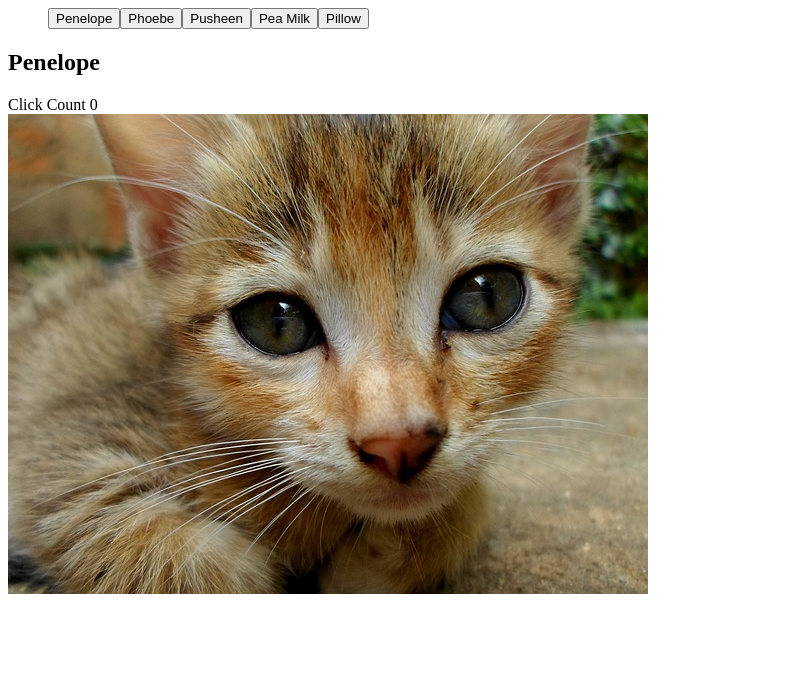
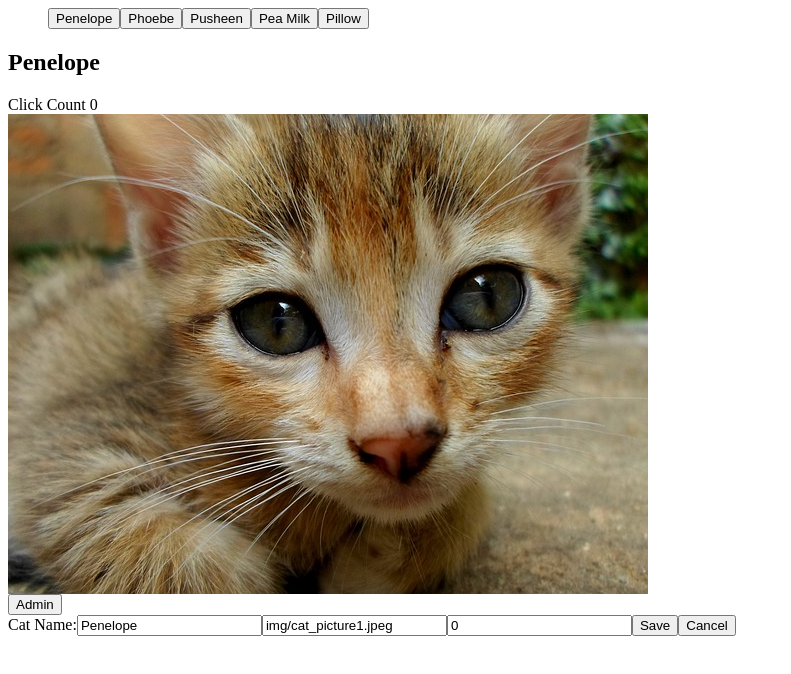
Before and after one commit to noreenwu/cat-clicker, a plain HTML site: page index.html in a window 1280 px wide. Shown: the whole page, without its empty margins (0-791 px from the left). Drawn offline with Linux system fonts and the light colour scheme.

Commit message:
feat: putting in functionality to allow administrative control over some of the cat fields.

```diff
--- a/index.html
+++ b/index.html
@@ -12,6 +12,10 @@
      <img id="cat-img" src="" alt="cute cat"></img>
   </div>
 
+  <div id="admin-area">
+     <button id="admin-button" type="button">Admin</button>
+  </div>
+
   <script src="js/app.js"></script>
 </body>
 
--- a/js/app.js
+++ b/js/app.js
@@ -1,5 +1,6 @@
 var model = {
   currentCat: null,
+  adminOnline: true,
   cats: [
     {
       clickCount: 0,
@@ -36,8 +37,12 @@ var model = {
     return this.cats[this.currentCat].clickCount;
   },
 
-  getName: function() {
+  getName: function() {              // returns name of the current cat
     return this.cats[this.currentCat].name;
+  },
+
+  setName: function(name) {
+    this.cats[this.currentCat].name = name;
   },
 
   getImgSrc: function() {
@@ -48,12 +53,18 @@ var model = {
     return this.cats.length;
   },
 
-  getSpecificCatName: function(i) {
+  getSpecificCatName: function(i) {   // return cat name based on index i
     return this.cats[i].name;
   },
 
   incrementClickCounter: function() {
-    this.cats[this.currentCat].clickCount++;
+    if (this.adminOnline == false) {   // don't make changes if Admin is on
+      this.cats[this.currentCat].clickCount++;
+    }
+  },
+
+  getImgSrc: function() {
+    return this.cats[this.currentCat].imgSrc;
   }
 };
 
@@ -64,6 +75,7 @@ var octopus = {
     model.currentCat = 0;
     catView.init();
     buttonView.init();
+    adminView.init();
   },
 
   incrementCounter: function() {
@@ -75,10 +87,9 @@ var octopus = {
     return model.currentCat;
   },
   getClickCount: function() {
-    console.log("octopus getClickCount " + model.getClickCount());
     return model.getClickCount();
   },
-  getName: function() {
+  getName: function() {             // returns name of current cat
     return model.getName();
   },
   getImgSrc: function() {
@@ -87,11 +98,31 @@ var octopus = {
   getNumCats: function() {
     return model.getNumCats();
   },
-  getSpecificCatName: function(i) {
+  getSpecificCatName: function(i) {  // returns name of cat specified by index i
     return model.getSpecificCatName(i);
   },
   setCurrentCat: function(i) {
     model.currentCat = i;
+  },
+
+  setName: function(name) {
+    model.setName(name);
+  },
+
+  getUrl: function() {
+    return model.getImgSrc();
+  },
+
+  adminOn: function() {
+    return model.adminOnline;
+  },
+
+  setAdminOffline: function() {
+    model.adminOnline = false;
+  },
+
+  setAdminOnline: function() {
+    model.adminOnline = true;
   }
 
 };
@@ -134,7 +165,6 @@ var buttonView = {
   render: function() {
       var elem, numCats;
       numCats = octopus.getNumCats();
-      debugger
       for(let i=0;i<numCats;i++) {
          elem = document.createElement('button');
          elem.textContent = octopus.getSpecificCatName(i);
@@ -143,6 +173,11 @@ var buttonView = {
            return function() {
              octopus.setCurrentCat(catCopy);
              catView.render();
+             // if admin is on, update the admin fields
+             if (octopus.adminOn()) {
+               console.log("admin is on, so update the fields with current cat info");
+               adminView.render();
+             }
            }
          })(i));
 
@@ -152,5 +187,98 @@ var buttonView = {
   }
 };
 
+var adminView = {
+  init: function() {
+    this.adminButton = document.getElementById('admin-button');
+    this.adminButton.addEventListener('click', (function(thisCopy) {
+      return function() {
+        if (octopus.adminOn() == true) {
+          console.log("hide it");
+          // thisCopy.adminSubElement.style.display = 'none';
+          thisCopy.hide();
+          octopus.setAdminOffline();
+        }
+        else {
+          console.log("show it");
+          // thisCopy.adminSubElement.style.display = 'block';
+          thisCopy.updateClickValue();  // in case anyone has clicked while admin offline
+          thisCopy.show();
+          octopus.setAdminOnline();
+        }
+      }
+    })(this));
+
+    this.adminElement = document.getElementById('admin-area');
+
+    this.adminSubElement = document.createElement('div');
+    this.adminSubElement.id = 'sub-admin';
+
+    this.nameLabel = document.createElement('label');
+    this.nameLabel.htmlFor = 'cat-name';
+    this.nameLabel.textContent = 'Cat Name:';
+    this.adminSubElement.appendChild(this.nameLabel);
+    this.nameField = document.createElement('input');
+    this.nameField.setAttribute('type', 'text');
+    this.nameField.name = ('cat-name');
+    this.nameField.defaultValue = octopus.getName();
+    this.adminSubElement.appendChild(this.nameField);
+
+    this.urlField = document.createElement('input');
+    this.urlField.setAttribute('type', 'text');
+    this.urlField.defaultValue = octopus.getUrl();
+    this.adminSubElement.appendChild(this.urlField);
+
+    this.numClicksField = document.createElement('input');
+    this.numClicksField.setAttribute('type', 'text');
+    this.numClicksField.defaultValue = octopus.getClickCount();
+    this.adminSubElement.appendChild(this.numClicksField);
+
+    this.saveButton = document.createElement('button');
+    this.saveButton.textContent = 'Save';
+    this.cancelButton = document.createElement('button');
+    this.cancelButton.textContent = 'Cancel';
+    this.cancelButton.addEventListener('click', (function(thisCopy) {
+      return function() {
+        console.log("hiding");
+        thisCopy.hide();
+      }
+    })(this));
+
+    this.adminSubElement.appendChild(this.saveButton);
+    this.adminSubElement.appendChild(this.cancelButton);
+
+    this.adminElement.appendChild(this.adminSubElement);
+
+  },
+
+  updateClickValue: function() {
+    this.numClicksField.defaultValue = octopus.getClickCount();
+  },
+
+  render: function() {
+    this.nameField.defaultValue = octopus.getName();
+    this.urlField.defaultValue = octopus.getUrl();
+    this.numClicksField.defaultValue = octopus.getClickCount();
+  },
+
+  hide: function() {
+    // hide the admin functions
+    this.adminSubElement.style.display = 'none';
+  },
+
+
+  show: function() {
+    // show the admin functions
+    this.adminSubElement.style.display = 'block';
+  },
+
+  save: function() {
+    // take the values from the form and update the model, via the octopus
+
+
+  }
+
+
+};
 
 octopus.init();
```
